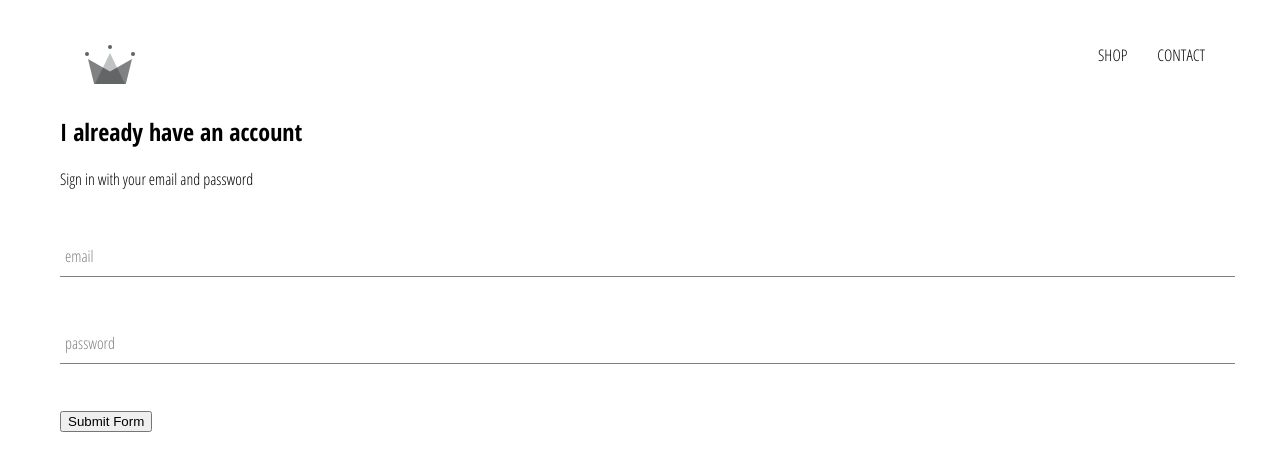
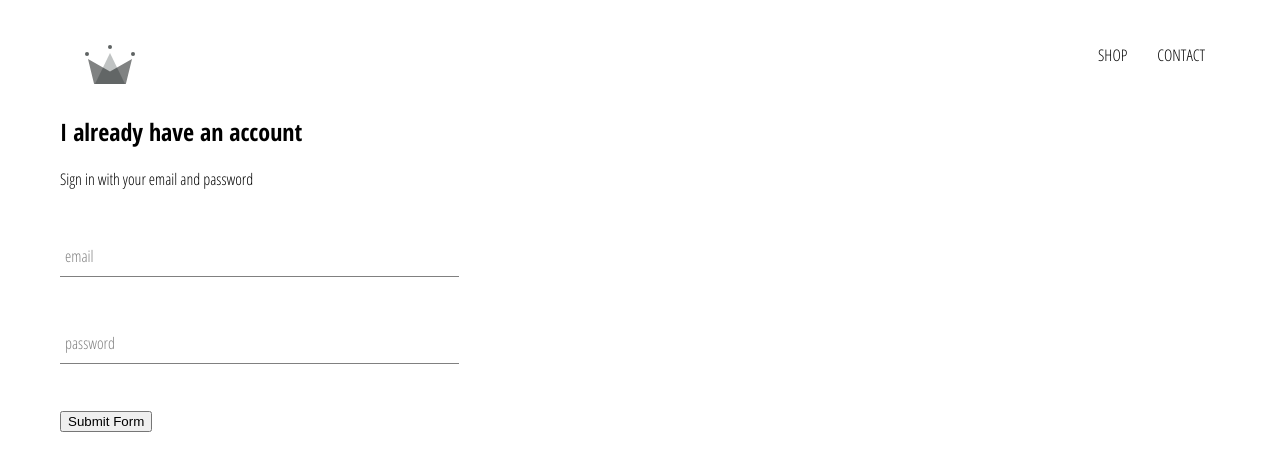
Before and after one commit to jtgober/crwn-clothing, a React (Create React App) app: page /signin in a window 1280 px wide. Shown: the top 470 px of the page. Built offline with nearby package versions, Linux system fonts and the light colour scheme.

Commit message:
added css to sign in for view width

```diff
--- a/src/components/sign-in/sign-in.styles.scss
+++ b/src/components/sign-in/sign-in.styles.scss
@@ -0,0 +1,3 @@
+.sign-in {
+    width: 30vw;
+}
```
